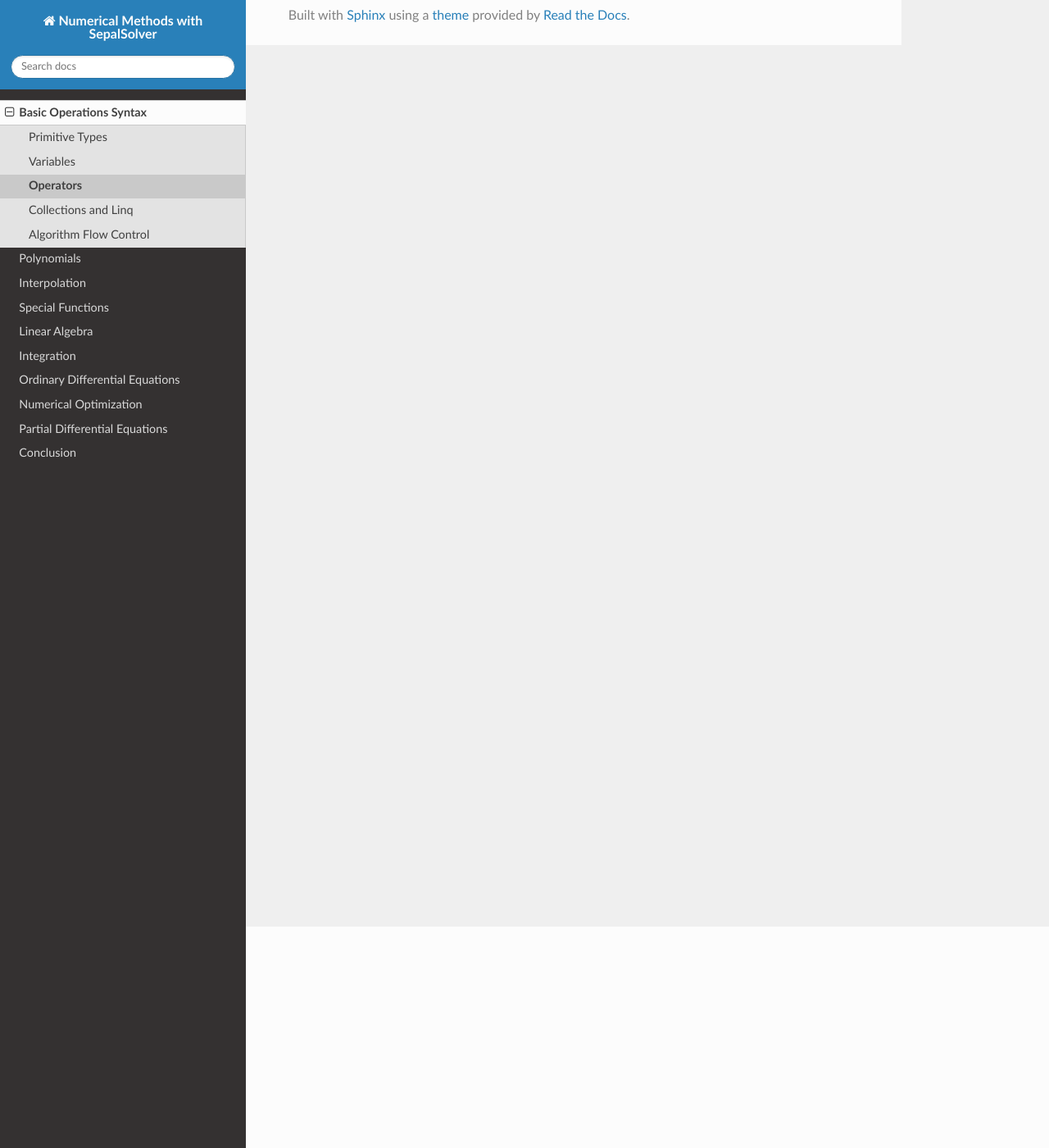
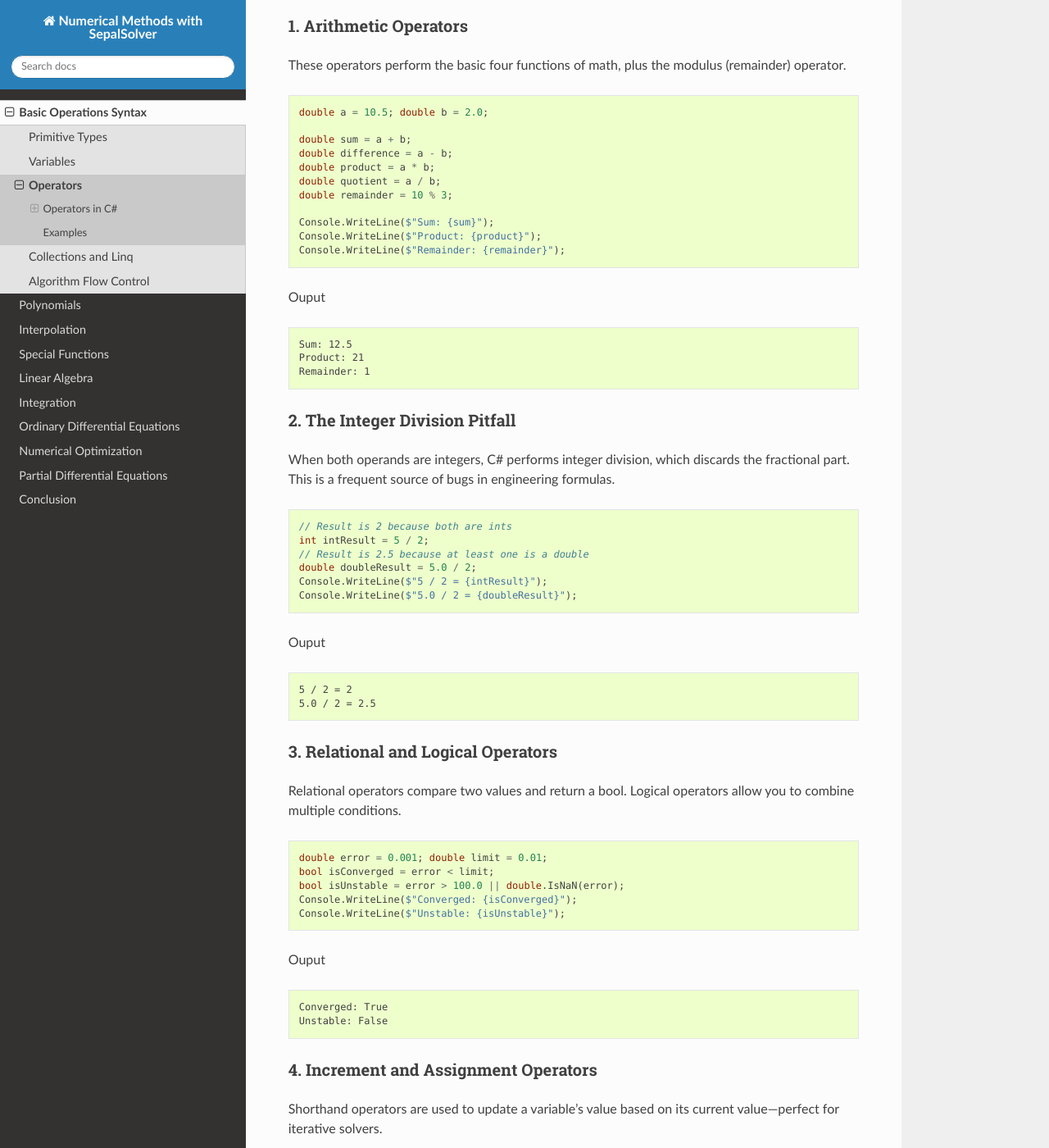
Before and after one commit to LatonCypher/SepalSolverBook, a Sphinx documentation site: the page built from docs/source/Operators.rst, in a window 1280 px wide and 1400 px high, scrolled down 270 px. Shown: the whole window at 82% size. Built offline with Sphinx 7.4.7 and the Read the Docs theme 3.1.0, drawn with Linux system fonts in a browser that asks for light colours; pages that are not in the unit, such as notebooks, are missing from menus; some of the changed text lies outside the part shown.

Commit message:
operators and expression

```diff
--- a/docs/source/Operators.rst
+++ b/docs/source/Operators.rst
@@ -1,2 +1,155 @@
 Operators
 =========
+
+Operators in C#
+---------------
+Operators are symbols used to perform operations on variables and values. In
+numerical methods, we rely heavily on arithmetic and comparison operators
+to implement mathematical models.
+
+1. Arithmetic Operators
+~~~~~~~~~~~~~~~~~~~~~~~
+These operators perform the basic four functions of math, plus the modulus
+(remainder) operator.
+
+
+.. code-block:: csharp
+
+   double a = 10.5; double b = 2.0;
+
+   double sum = a + b;
+   double difference = a - b;
+   double product = a * b;
+   double quotient = a / b;
+   double remainder = 10 % 3;
+
+   Console.WriteLine($"Sum: {sum}");
+   Console.WriteLine($"Product: {product}");
+   Console.WriteLine($"Remainder: {remainder}");
+
+
+Ouput
+
+.. terminal::
+
+   Sum: 12.5
+   Product: 21
+   Remainder: 1
+
+2. The Integer Division Pitfall
+~~~~~~~~~~~~~~~~~~~~~~~~~~~~~~~
+When both operands are integers, C# performs integer division, which
+discards the fractional part. This is a frequent source of bugs in
+engineering formulas.
+
+
+.. code-block:: csharp
+
+   // Result is 2 because both are ints
+   int intResult = 5 / 2;
+   // Result is 2.5 because at least one is a double
+   double doubleResult = 5.0 / 2;
+   Console.WriteLine($"5 / 2 = {intResult}");
+   Console.WriteLine($"5.0 / 2 = {doubleResult}");
+
+
+Ouput
+
+.. terminal::
+
+   5 / 2 = 2
+   5.0 / 2 = 2.5
+
+
+3. Relational and Logical Operators
+~~~~~~~~~~~~~~~~~~~~~~~~~~~~~~~~~~~
+Relational operators compare two values and return a bool. Logical
+operators allow you to combine multiple conditions.
+
+
+.. code-block:: csharp
+
+   double error = 0.001; double limit = 0.01;
+   bool isConverged = error < limit;
+   bool isUnstable = error > 100.0 || double.IsNaN(error);
+   Console.WriteLine($"Converged: {isConverged}");
+   Console.WriteLine($"Unstable: {isUnstable}");
+
+
+Ouput
+
+.. terminal::
+
+   Converged: True
+   Unstable: False
+
+4. Increment and Assignment Operators
+~~~~~~~~~~~~~~~~~~~~~~~~~~~~~~~~~~~~~
+Shorthand operators are used to update a variable's value based on its
+current value—perfect for iterative solvers.
+
+
+.. code-block:: csharp
+
+   int k = 0; k++; // Increment k by 1
+   double x = 10.0;
+   x += 5.0; // x = x + 5.0
+   x *= 2.0; // x = x * 2.0
+
+   Console.WriteLine($"Counter k: {k}");
+   Console.WriteLine($"Value x: {x}");
+
+
+Ouput
+
+.. terminal::
+
+   Counter k: 1
+   Value x: 30
+
+
+
+Examples
+--------
+
+
+.. Admonition:: Example 1 :  Operator Precedence
+
+
+   .. code-block:: csharp
+
+      // C# follows standard mathematical order (BODMAS/PEMDAS)
+      double result = 10 + 5 * 2; // 20
+      double forced = (10 + 5) * 2; // 30
+
+      Console.WriteLine($"Default: {result}");
+      Console.WriteLine($"With Parentheses: {forced}");
+
+
+   Ouput
+
+   .. terminal::
+
+      Default: 20
+      With Parentheses: 30
+
+
+.. Admonition:: Example 2 :  Numerical Precision with Large Numbers
+
+
+   .. code-block:: csharp
+
+      // Watch for overflow with large integers
+      int large = int.MaxValue;
+      int overflow = large + 1;
+
+      Console.WriteLine($"Max Int: {large}");
+      Console.WriteLine($"Overflow Result: {overflow}");
+
+
+   Ouput
+
+   .. terminal::
+
+      Max Int: 2147483647
+      Overflow Result: -2147483648
```
Also changed, not shown: 12 other files.
